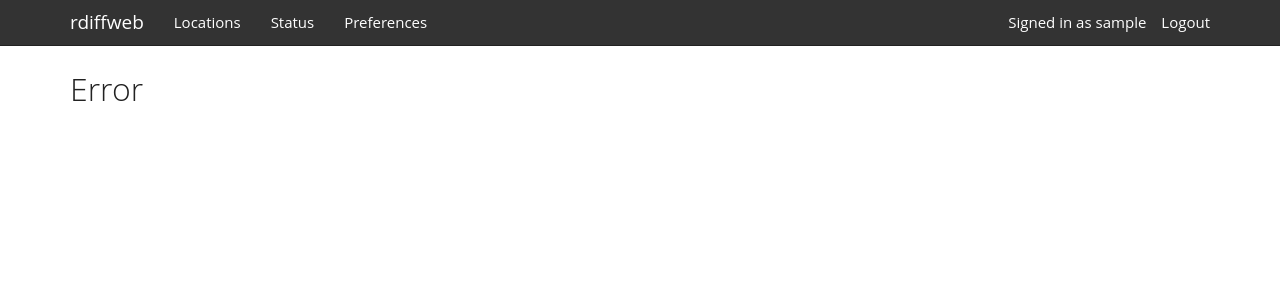
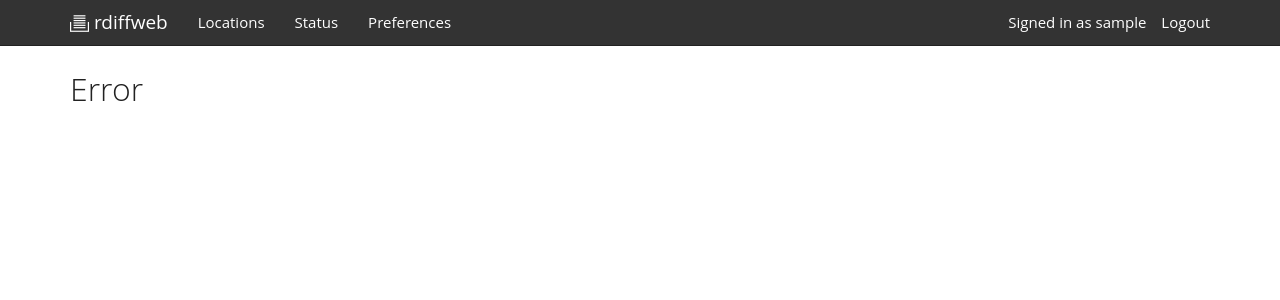
Before and after one commit to ikus060/rdiffweb, a Python web app: template rdiffweb/templates/error.html in a window 1280 px wide. Shown: the top 300 px of the page. Run offline with Jinja, Linux system fonts and the light colour scheme; the template is opened without the code that fills it: most values are stand-ins (such as "Sample title", 1, 10 or a date in 2020).

Commit message:
Set rdiffweb branding

```diff
--- a/rdiffweb/templates/nav_bar.html
+++ b/rdiffweb/templates/nav_bar.html
@@ -7,7 +7,7 @@
                     class="icon-bar"></span> <span class="icon-bar"></span> <span
                     class="icon-bar"></span>
             </button>
-            <a class="navbar-brand" href="/">rdiffweb</a>
+            <a class="navbar-brand" href="/"><i class="icon-rdiffweb"></i> rdiffweb</a>
         </div>
         <div class="collapse navbar-collapse">
             <ul class="nav navbar-nav">
--- a/rdiffweb/templates/page_start.html
+++ b/rdiffweb/templates/page_start.html
@@ -5,16 +5,8 @@
 <meta charset="utf-8">
 <meta http-equiv="X-UA-Compatible" content="IE=edge">
 <meta name="viewport" content="width=device-width, initial-scale=1">
-<!-- CSS including bootstrap. -->
 <link rel="stylesheet" href="/static/css/main.min.css" type="text/css">
-
-<!-- HTML5 Shim and Respond.js IE8 support of HTML5 elements and media queries -->
-<!-- WARNING: Respond.js doesn't work if you view the page via file:// -->
-<!--[if lt IE 9]>
-      <script src="https://oss.maxcdn.com/html5shiv/3.7.2/html5shiv.min.js"></script>
-      <script src="https://oss.maxcdn.com/respond/1.4.2/respond.min.js"></script>
-    <![endif]-->
-
+<link rel="icon" type="image/png" href="/static/favicon.png">
 {% if rssLink %}
 <link rel="alternate" type="application/rss+xml" href="{{ rssLink }}"
     title="{{ rssTitle }}" />
```
Also changed, not shown: rdiffweb/static/favicon.png (added).
